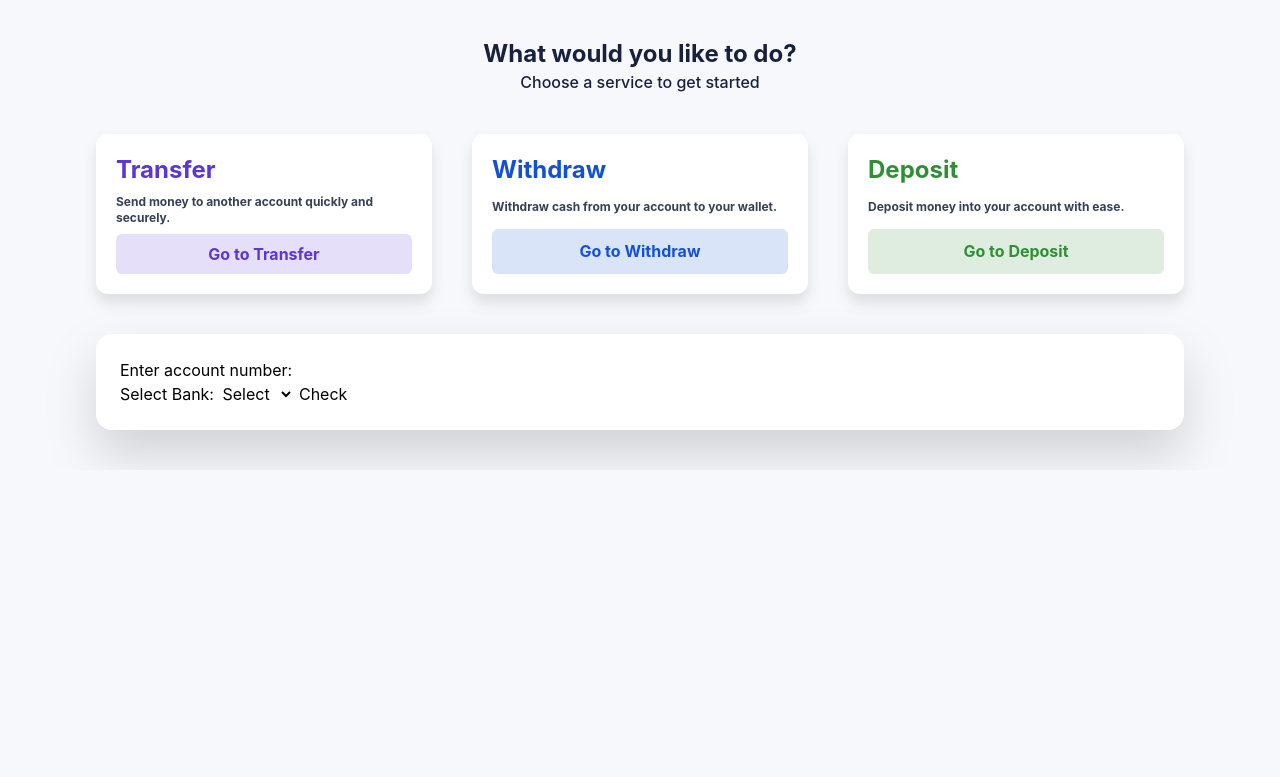
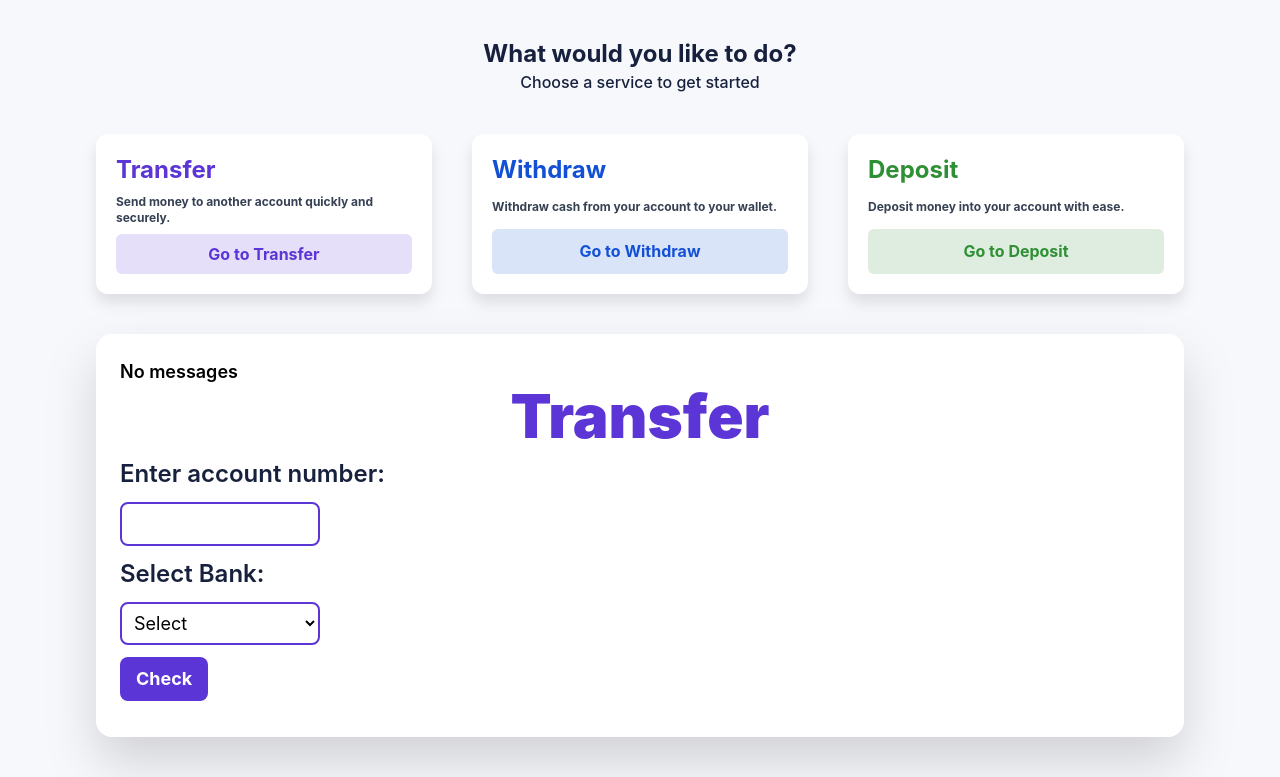
Before and after one commit to loixrang/loixrang-bank, a website built with Vite: page index.html in a window 1280 px wide. Shown: the part 410-1187 px from the top of the page. Before the commit the page ends 880 px from the top, so only its background shows below. Built offline with nearby package versions, Linux system fonts and the light colour scheme.

Commit message:
finished transfer UI

```diff
--- a/index.html
+++ b/index.html
@@ -89,6 +89,7 @@
         <h1 class="font-bold text-2xl text-center hidden">
           Please select an activity above
         </h1>
+        <p class="font-semibold text-lg" id="message">No messages</p>
         <section class="deposit hidden">
           <h1 class="font-black text-6xl text-[#2f8f34] text-center">
             Deposit
@@ -110,31 +111,29 @@
           >
             Deposit Amount
           </button>
-          <p class="font-semibold text-lg" id="message"></p>
         </section>
-        <section class="transfer">
-          <div class="form">
-            <label for="act-num">Enter account number: </label>
-            <input name="act-num" id="act-num" type="number" /><br />
-            <label for="">Select Bank:</label>
-            <select id="bank">
+        <section class="transfer form">
+          <h1 class="font-black text-6xl text-[#5B35D5] text-center">
+            Transfer
+          </h1>
+          <label class="block py-3 font-semibold text-[#17213D] text-2xl" for="act-num">Enter account number: </label>
+          <input class="w-50 rounded-lg block p-2 focus:border-none border-2 border-[#5B35D5]" name="act-num" id="act-num" type="number" />
+          <label class="block py-3 font-semibold text-[#17213D] text-2xl" for="">Select Bank:</label>
+          <select class="w-50 text-lg rounded-lg block p-2 focus:border-none border-2 border-[#5B35D5]" id="bank">
             <option value="null">Select</option>
             <option value="FCMB">FCMB</option>
             <option value="WEMA">WEMA</option>
             <option value="Fidelity">Fidelity</option>
             <option value="Access">Access</option>
           </select>
-            <button id="check-act">Check</button>
-            <p id="message"></p>
-            <button id="start-transfer" class="hidden">Next</button>
+          <button class="font-bold text-lg bg-[#5B35D5] my-3 px-4 py-2 rounded-lg text-white cursor-pointer" id="check-act">Check</button><br>
+          <button id="start-transfer" class="font-bold text-lg bg-[#5B35D5] my-3 px-4 py-2 rounded-lg text-white cursor-pointer hidden ">Next</button>
+          <div id="tr-screen" class="hidden">
+            <label class="block py-3 font-semibold text-[#17213D] text-2xl"
+            for="tr-amount-add" for="tr-amount">Enter amount you wish to transfer: </label>
+            <input class="w-50 rounded-lg block p-2 focus:border-none border-2 border-[#5B35D5]" type="number" id="tr-amount" />
+            <button class="font-bold text-lg bg-[#5B35D5] my-3 px-4 py-2 rounded-lg text-white cursor-pointer" id="tr-btn">Transfer</button>
           </div>
-          <main id="tr-screen" class="hidden style">
-            <h1>Balance: <span id="balance">5000</span></h1>
-            <label for="tr-amount">Enter amount you wish to transfer: </label>
-            <input type="number" id="tr-amount" />
-            <button id="tr-btn">Transfer</button>
-            <p id="tr-message"></p>
-          </main>
         </section>
       </div>
     </main>
```
Lines whose indentation alone changed are shown as unchanged.
